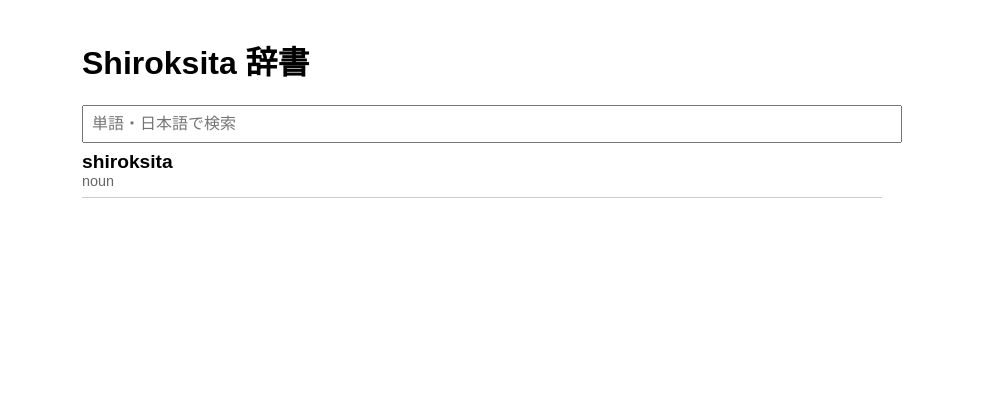
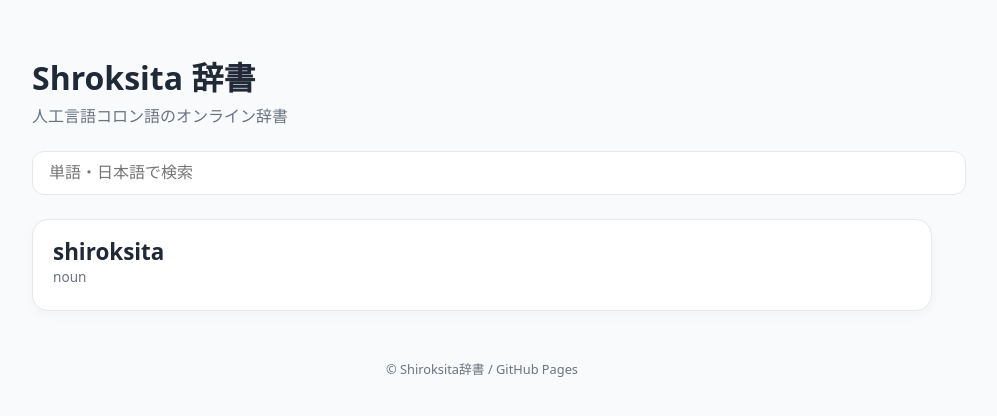
Before and after one commit to yamauchi09/shiroksita, a plain HTML site: page docs/index.html in a window 1280 px wide. Shown: the whole page, without its empty margins (158-1155 px from the left). Drawn offline with Linux system fonts and the light colour scheme.

Commit message:
Refactor HTML and CSS for index page
Updated styles and structure for improved layout and readability.

```diff
--- a/docs/index.html
+++ b/docs/index.html
@@ -4,38 +4,94 @@
   <meta charset="UTF-8">
   <title>Shiroksita 辞書</title>
   <style>
+    :root {
+      --bg: #f9fafb;
+      --card: #ffffff;
+      --text: #1f2937;
+      --muted: #6b7280;
+      --accent: #2563eb;
+      --border: #e5e7eb;
+    }
+
     body {
-      font-family: sans-serif;
-      max-width: 800px;
+      font-family: system-ui, -apple-system, sans-serif;
+      background: var(--bg);
+      color: var(--text);
+      margin: 0;
+      padding: 2rem 1rem;
+    }
+
+    main {
+      max-width: 900px;
       margin: auto;
-      padding: 1em;
     }
+
+    h1 {
+      font-size: 2rem;
+      margin-bottom: 0.25rem;
+    }
+
+    .subtitle {
+      color: var(--muted);
+      margin-bottom: 1.5rem;
+    }
+
     input {
       width: 100%;
-      padding: 0.5em;
-      font-size: 1em;
+      padding: 0.75rem 1rem;
+      font-size: 1rem;
+      border-radius: 0.75rem;
+      border: 1px solid var(--border);
+      margin-bottom: 1.5rem;
     }
+
     .entry {
-      border-bottom: 1px solid #ccc;
-      padding: 0.5em 0;
+      background: var(--card);
+      border: 1px solid var(--border);
+      border-radius: 1rem;
+      padding: 1rem 1.25rem;
+      margin-bottom: 1rem;
+      box-shadow: 0 4px 12px rgba(0,0,0,0.03);
     }
+
     .word {
-      font-size: 1.2em;
-      font-weight: bold;
+      font-size: 1.4rem;
+      font-weight: 700;
     }
+
     .pos {
-      color: #666;
-      font-size: 0.9em;
+      font-size: 0.85rem;
+      color: var(--muted);
+      margin-bottom: 0.25rem;
+    }
+
+    .meaning {
+      margin-top: 0.5rem;
+      line-height: 1.5;
+    }
+
+    footer {
+      margin-top: 3rem;
+      text-align: center;
+      font-size: 0.8rem;
+      color: var(--muted);
     }
   </style>
 </head>
 <body>
 
-<h1>Shiroksita 辞書</h1>
+<main>
+  <h1>Shroksita 辞書</h1>
+  <div class="subtitle">人工言語コロン語のオンライン辞書</div>
 
-<input id="search" placeholder="単語・日本語で検索">
+  <input id="search" placeholder="単語・日本語で検索">
 
-<div id="results"></div>
+  <div id="results"></div>
+
+  <footer>
+    © Shiroksita辞書 / GitHub Pages
+  </footer>
+</main>
 
 <script>
 fetch("../entries.json")
@@ -51,7 +107,9 @@ fetch("../entries.json")
           <div class="entry">
             <div class="word">${e.word}</div>
             <div class="pos">${e.pos}</div>
-            <div>${(e.meaning_hint?.ja || []).join("、")}</div>
+            <div class="meaning">
+              ${(e.meaning_hint?.ja || []).join("、")}
+            </div>
           </div>
         `;
       });
@@ -60,7 +118,7 @@ fetch("../entries.json")
     render(data);
 
     input.addEventListener("input", () => {
-      const q = input.value;
+      const q = input.value.trim();
       const filtered = data.filter(e =>
         e.word.includes(q) ||
         (e.meaning_hint?.ja || []).some(m => m.includes(q))
```
